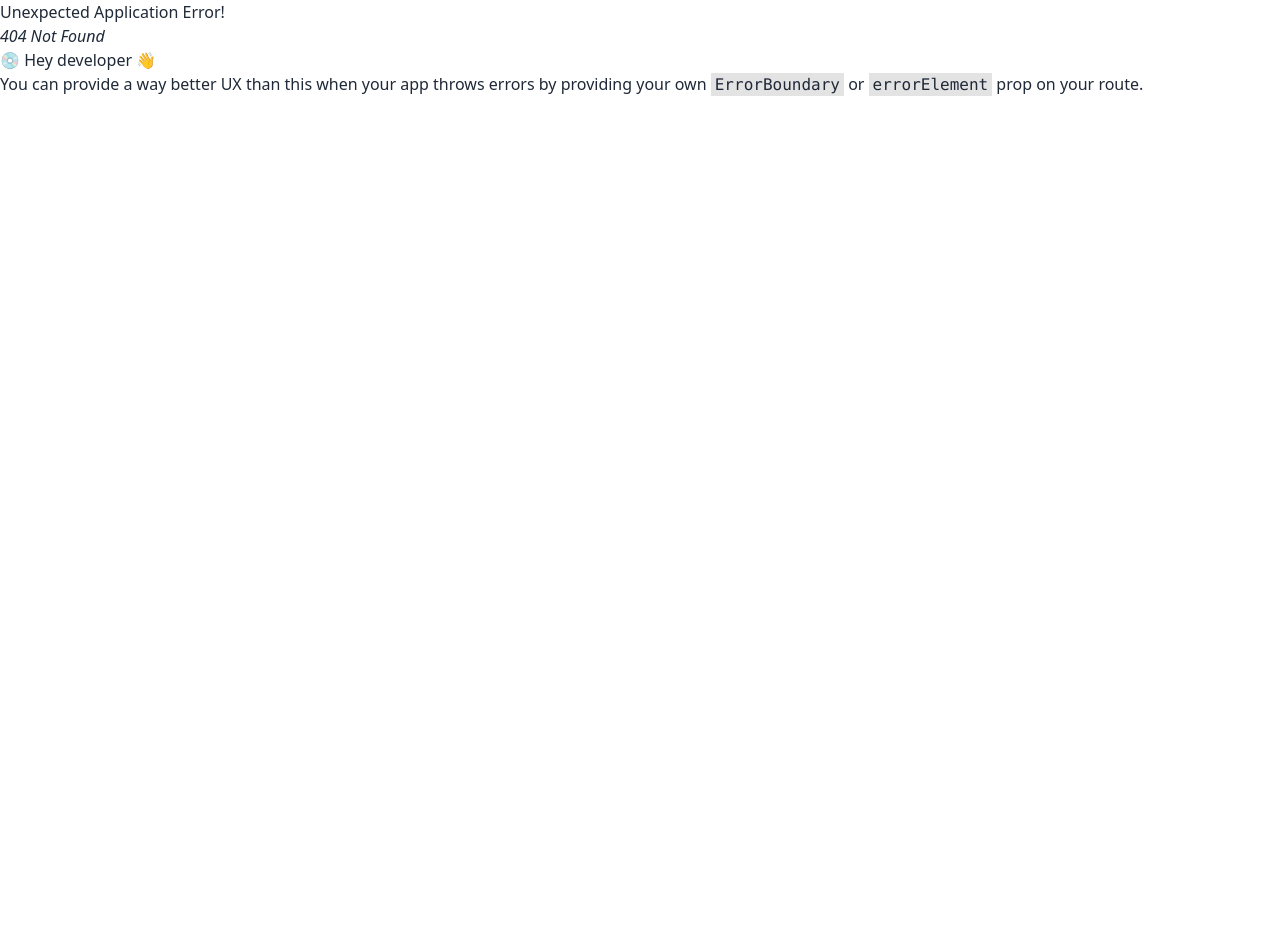
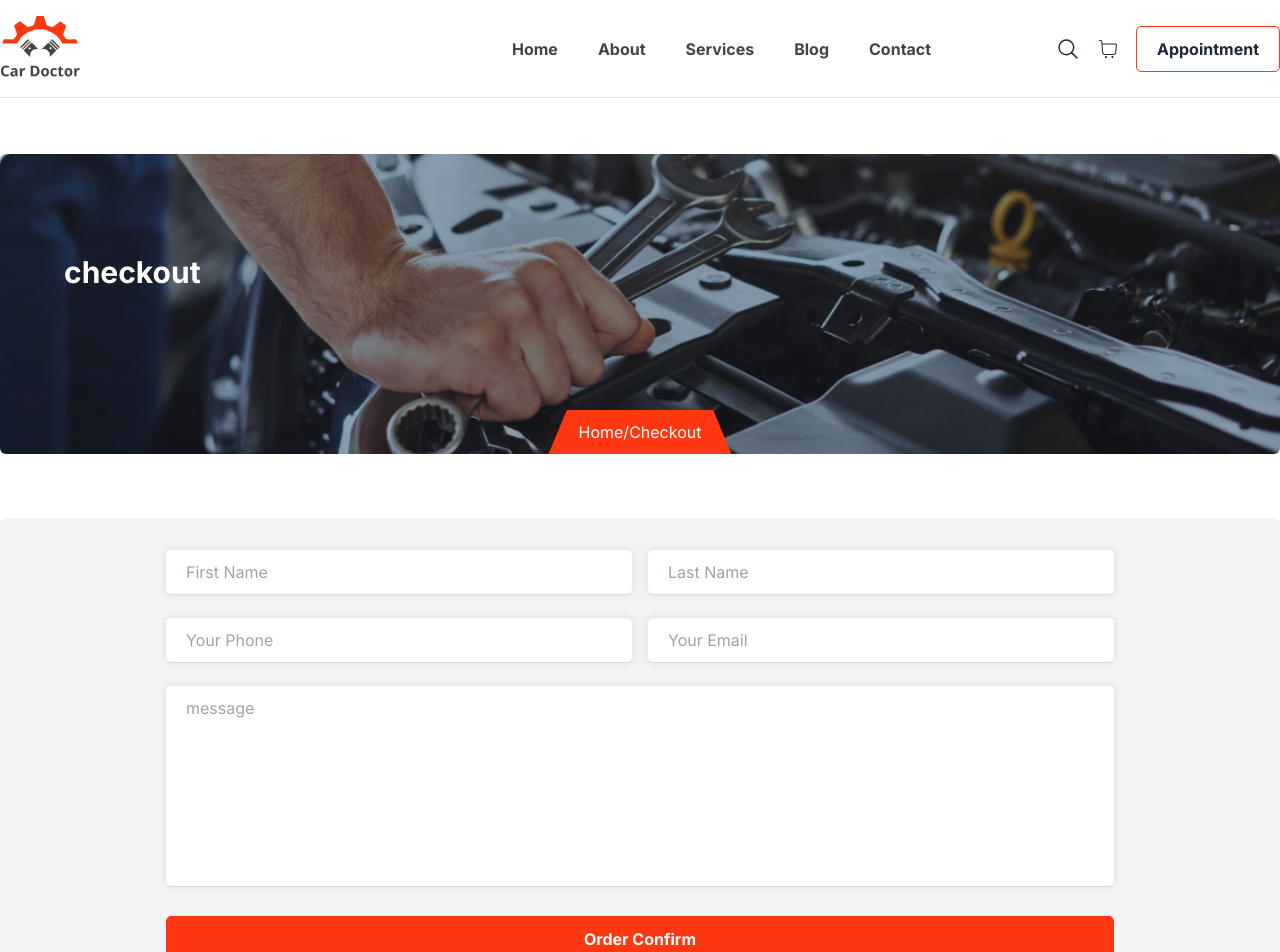
Before and after one commit to sagorcnits/car-doctor, a React (Vite) app: page /checkout in a window 1280 px wide. Before the commit this address had no page. Shown: the top 952 px of the page. Before the commit the page ends 800 px from the top, so only its background shows below. Built offline with nearby package versions, Linux system fonts and the light colour scheme.

Commit message:
checkout page added

```diff
--- /dev/null
+++ b/src/components/TinyBanner.jsx
@@ -0,0 +1,22 @@
+import { Link } from "react-router-dom";
+import serviceBannerImg from "../assets/images/services/checkout.png";
+
+const TinyBanner = ({info}) => {
+  return (
+    <div
+      style={{ backgroundImage: `url(${serviceBannerImg})` }}
+      className="bg-no-repeat bg-cover bg-blend-multiply bg-[#8ba0b1] h-[300px] rounded-md overflow-hidden relative mt-14"
+    >
+      <div className="w-[90%] mx-auto mt-24">
+        <h1 className="text-white text-[30px] font-bold font-Inter">
+        {info.title}
+        </h1>
+      </div>
+      <span className="service-banner-btn font-Inter">
+        <Link to="/">Home</Link>/<Link>{info.buttonTitle}</Link>
+      </span>
+    </div>
+  );
+};
+
+export default TinyBanner;
--- a/src/index.css
+++ b/src/index.css
@@ -46,4 +46,15 @@
     font-weight: bold;
     font-size: 20px;
   }
+
+  .input-shadow {
+    box-shadow: rgba(17, 17, 26, 0.05) 0px 1px 0px,
+      rgba(17, 17, 26, 0.1) 0px 0px 8px;
+    padding: 10px 20px;
+    border-radius: 5px;
+  }
+
+  .input-shadow:focus {
+    outline: 1px solid #ff3811;
+  }
 }
--- /dev/null
+++ b/src/pages/about/About.jsx
@@ -0,0 +1,9 @@
+const About = () => {
+  return (
+    <div>
+      <h1>About Pages</h1>
+    </div>
+  );
+};
+
+export default About;
--- /dev/null
+++ b/src/pages/blog/Blog.jsx
@@ -0,0 +1,9 @@
+const Blog = () => {
+  return (
+    <div>
+      <h1>Blog</h1>
+    </div>
+  );
+};
+
+export default Blog;
--- /dev/null
+++ b/src/pages/checkOut/CheckOut.jsx
@@ -0,0 +1,25 @@
+import TinyBanner from "../../components/TinyBanner";
+
+const CheckOut = () => {
+  return (
+    <div>
+      <TinyBanner info={{title:"checkout", buttonTitle:"Checkout"}}></TinyBanner>
+      <div className="bg-[#F3F3F3] py-8 px-2 flex justify-center items-center mt-16 rounded-md">
+          <form className="md:w-9/12 mx-auto font-Inter ">
+             <div className="flex  gap-4 *:input-shadow *:w-full ">
+                <input type="text" placeholder="First Name" name="fristName"/>
+                <input type="text" placeholder="Last Name" name="lastName"/>
+             </div>
+             <div className="flex  gap-4 *:input-shadow *:w-full mt-6">
+                <input type="text" placeholder="Your Phone" name="phone"/>
+                <input type="text" placeholder="Your Email" name="email"/>
+             </div>
+             <textarea className="h-[200px] resize-none input-shadow w-full mt-6" type="text" name="Your Message" placeholder="message"></textarea>
+             <button className="button w-full text-white  bg-[#FF3811] hover:bg-black duration-500 mt-6">Order Confirm</button>
+          </form>
+      </div>
+    </div>
+  );
+};
+
+export default CheckOut;
--- /dev/null
+++ b/src/pages/contact/Contact.jsx
@@ -0,0 +1,9 @@
+const Contact = () => {
+  return (
+    <div>
+      <h1>Contact Pages</h1>
+    </div>
+  );
+};
+
+export default Contact;
--- a/src/pages/services/Services.jsx
+++ b/src/pages/services/Services.jsx
@@ -2,27 +2,15 @@ import { FaArrowRight } from "react-icons/fa";
 import { FaFileArrowDown } from "react-icons/fa6";
 import { Link } from "react-router-dom";
 import serviceImg from "../../assets/images/services/1.jpg";
-import serviceBannerImg from "../../assets/images/services/checkout.png";
 import logo from "../../assets/logo.svg";
 import EnginCard from "../../components/EnginCard";
 import ServiceList from "../../components/ServiceList";
+import TinyBanner from "../../components/TinyBanner";
 import StepCard from "./StepCard";
 const Services = () => {
   return (
     <>
-      <div
-        style={{ backgroundImage: `url(${serviceBannerImg})` }}
-        className="bg-no-repeat bg-cover bg-blend-multiply bg-[#8ba0b1] h-[300px] rounded-md overflow-hidden relative mt-14"
-      >
-        <div className="w-[90%] mx-auto mt-24">
-          <h1 className="text-white text-[30px] font-bold font-Inter">
-            Service Details
-          </h1>
-        </div>
-        <span className="service-banner-btn font-Inter">
-          <Link to="/">Home</Link>/<Link to="/services">Service Details</Link>
-        </span>
-      </div>
+     <TinyBanner info={{title:"Service Details", buttonTitle:"Service"}}></TinyBanner>
       <div className="grid lg:grid-cols-4 gap-4 mt-20">
         <div className="lg:col-span-3">
           <div
@@ -135,9 +123,11 @@ const Services = () => {
           </div>
           <div className="mt-8">
             <h1 className="text-[34px] font-bold">Price $250.00</h1>
-            <button className="button bg-[#FF3811] text-white w-full mt-6 hover:bg-black duration-500">
-              Proceed Checkout
-            </button>
+            <Link to="/checkout">
+              <button className="button bg-[#FF3811] text-white w-full mt-6 hover:bg-black duration-500">
+                Proceed Checkout
+              </button>
+            </Link>
           </div>
         </div>
       </div>
```
Also changed, not shown: src/routes/Routes.jsx (+24 -0 lines).
